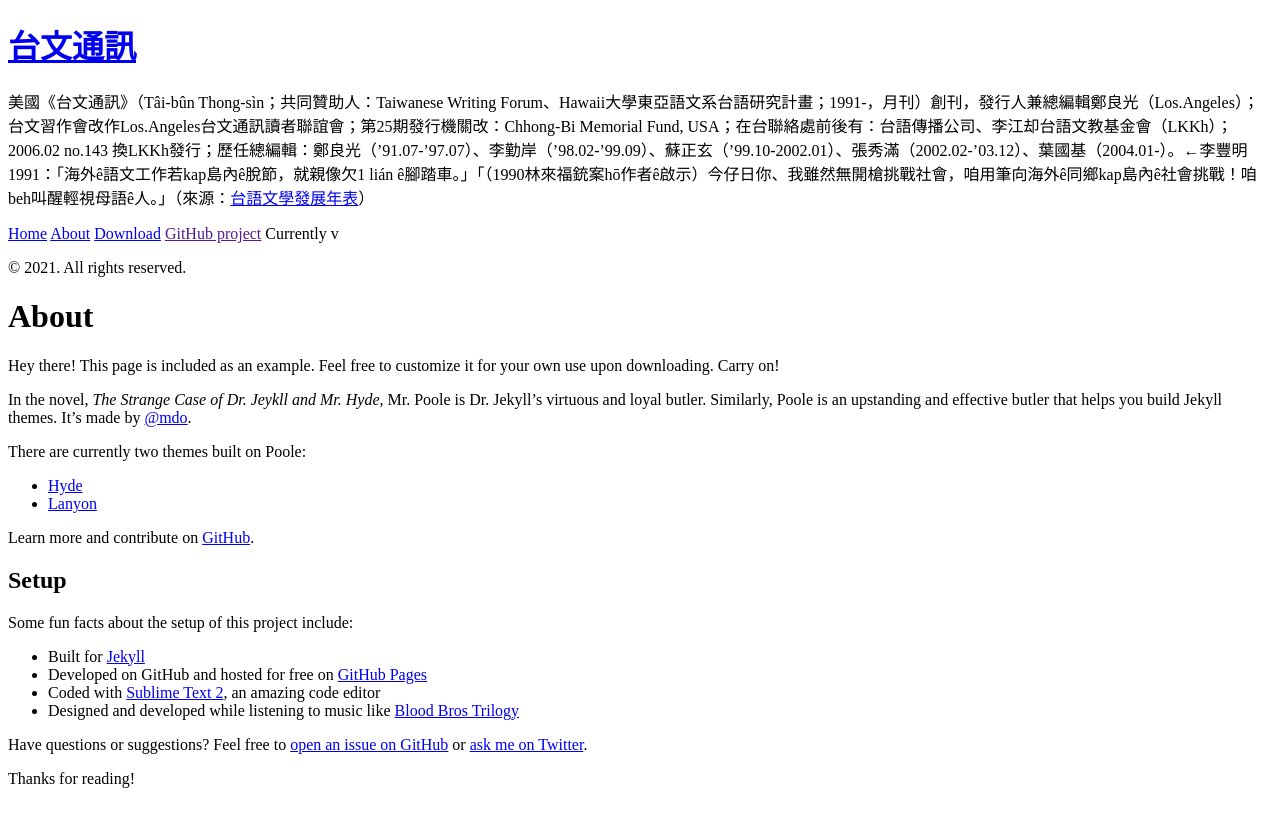
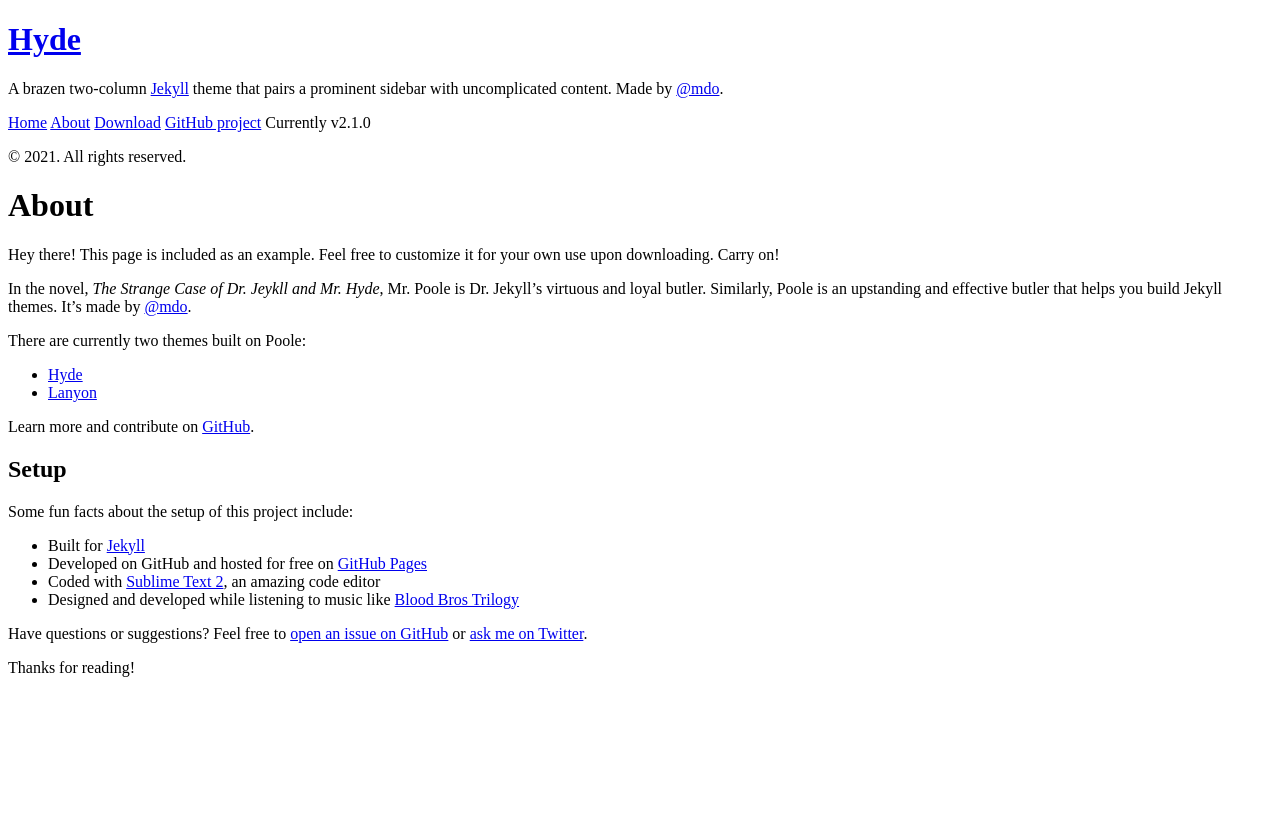
Before and after one commit to TaibunThongsin/TaibunThongsin, a Jekyll site: the page built from docs/about.md, in a window 1280 px wide. Shown: the top 827 px of the page. Built offline with Jekyll 4.4.1, drawn with Linux system fonts in a browser that asks for light colours; Markdown is read by kramdown in place of the engine named in the settings.

Commit message:
Change template

```diff
--- a/docs/_config.yml
+++ b/docs/_config.yml
@@ -4,22 +4,23 @@
 
 # Permalinks
 permalink:        pretty
+relative_permalinks: true
 
 # Setup
-title:            台文通訊
-tagline:          'Tâi-bûn Thong-sìn'
-description:      '美國《台文通訊》（Tâi-bûn Thong-sìn；共同贊助人：Taiwanese Writing Forum、Hawaii大學東亞語文系台語研究計畫；1991-，月刊）創刊，發行人兼總編輯鄭良光（Los.Angeles）；台文習作會改作Los.Angeles台文通訊讀者聯誼會；第25期發行機關改：Chhong-Bi Memorial Fund, USA；在台聯絡處前後有：台語傳播公司、李江却台語文教基金會（LKKh）；2006.02 no.143 換LKKh發行；歷任總編輯：鄭良光（’91.07-’97.07）、李勤岸（’98.02-’99.09）、蘇正玄（’99.10-2002.01）、張秀滿（2002.02-’03.12）、葉國基（2004.01-）。←李豐明1991：「海外ê語文工作若kap島內ê脫節，就親像欠1 lián ê腳踏車。」「（1990林來福銃案hō͘作者ê啟示）今仔日你、我雖然無開槍挑戰社會，咱用筆向海外ê同鄉kap島內ê社會挑戰！咱beh叫醒輕視母語ê人。」（來源：<a href="http://tgbhsuliau.nmtl.gov.tw/opencms/library/timeline/?sort=asc&sy=1991&ey=1991&keyword=%E5%8F%B0%E6%96%87%E9%80%9A%E8%A8%8A" target="_blank">台語文學發展年表</a>）'
-url:              https://taibunthongsin.github.io/TaibunThongsin/
+title:            Hyde
+tagline:          'A Jekyll theme'
+description:      'A brazen two-column <a href="http://jekyllrb.com" target="_blank">Jekyll</a> theme that pairs a prominent sidebar with uncomplicated content. Made by <a href="https://twitter.com/mdo" target="_blank">@mdo</a>.'
+url:              http://hyde.getpoole.com
 baseurl:          /
 
-# author:
-#   name:           'Mark Otto'
-#   url:            https://twitter.com/mdo
+author:
+  name:           'Mark Otto'
+  url:            https://twitter.com/mdo
 
-paginate:         1
+paginate:         5
 
 # Custom vars
-# version:          2.1.0
+version:          2.1.0
 
-# github:
-#   repo:           https://github.com/poole/hyde
+github:
+  repo:           https://github.com/poole/hyde
```
